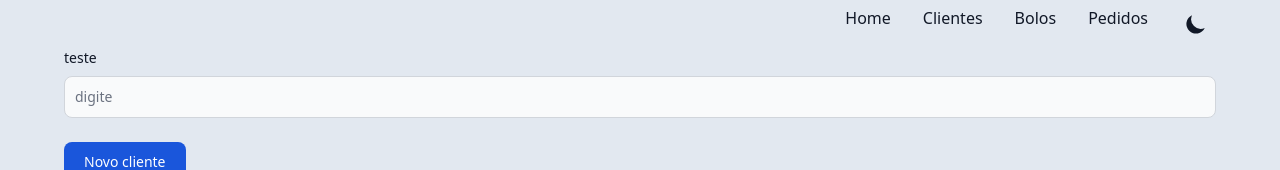
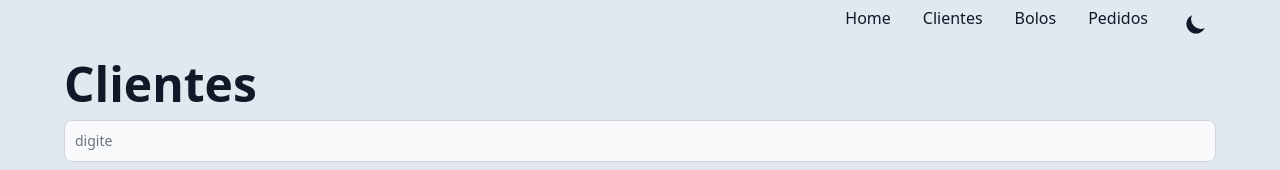
Before and after one commit to oadrianrabelo/caketter, a React (Vite) app in the folder front/: page /costumers in a window 1280 px wide. Shown: the top 170 px of the page. Built offline with nearby package versions, Linux system fonts and the light colour scheme; no server answers.

Commit message:
<feat>[Pages]: added new h1 component on main pages

```diff
--- a/front/src/pages/modules/cake/Cakes.tsx
+++ b/front/src/pages/modules/cake/Cakes.tsx
@@ -4,6 +4,7 @@ import { api } from "../../../../services/API";
 import { useNavigate } from "react-router-dom";
 import Swal from "sweetalert2";
 import { UpdateCake } from "./UpdateCake";
+import HeaderOne from "../../../components/HeaderOne";
 interface Cake {
   id: number;
   dough: string;
@@ -58,6 +59,7 @@ export function Cakes() {
   };
   return (
     <>
+      <HeaderOne title="Bolos"/>
       <button
         type="button"
         onClick={() => navigate("/cake/create")}
--- a/front/src/pages/modules/costumer/Costumers.tsx
+++ b/front/src/pages/modules/costumer/Costumers.tsx
@@ -5,6 +5,7 @@ import { useNavigate } from "react-router-dom";
 import { UpdateCostumer } from "./UpdateCostumer";
 import { formatDate } from "../../../utils/formatDate";
 import Swal from "sweetalert2";
+import HeaderOne from "../../../components/HeaderOne";
 interface Costumer {
   id: number;
   name: string;
@@ -69,13 +70,8 @@ export default function Costumers() {
           filterCostumer();
         }}
       >
+        <HeaderOne title="Clientes"/>
         <div className="mb-6">
-          <label
-            htmlFor="termo"
-            className="block mb-2 text-sm font-medium text-gray-900 dark:text-gray-300"
-          >
-            teste
-          </label>
           <input
             type="text"
             id="termo"
--- a/front/src/pages/modules/order/Orders.tsx
+++ b/front/src/pages/modules/order/Orders.tsx
@@ -2,6 +2,7 @@ import { useEffect, useState } from "react";
 import { useNavigate } from "react-router-dom";
 import { api } from "../../../../services/API";
 import { formatDate } from "../../../utils/formatDate";
+import HeaderOne from "../../../components/HeaderOne";
 
 interface Costumer {
   id: number;
@@ -44,6 +45,7 @@ export function Orders() {
   }, []);
   return (
     <>
+      <HeaderOne title="Pedidos" />
       <button
         type="button"
         onClick={() => navigate("/order/create")}
```
